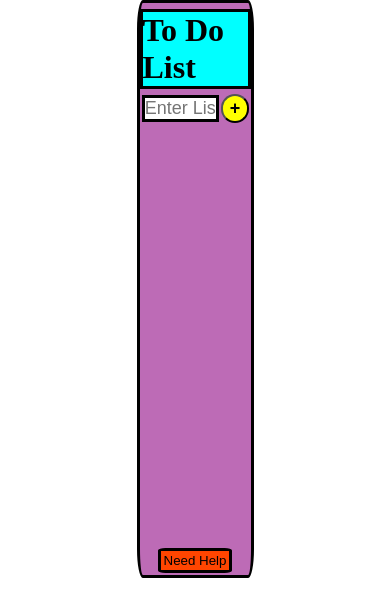
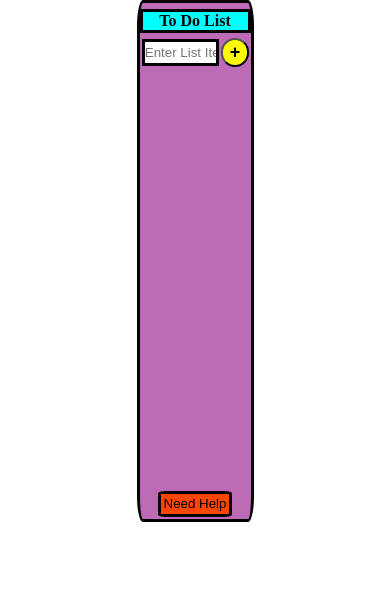
Before and after one commit to juhikumarimodi6/React-todo-list, a React (Create React App) app: page / in a window 390 px wide. Shown: the top 616 px of the page. Built offline with nearby package versions, Linux system fonts and the light colour scheme.

Commit message:
Add files via upload

```diff
--- a/src/App.css
+++ b/src/App.css
@@ -136,3 +136,12 @@ body {
   margin-top: 5%;
   color:white;
 }
+
+@media only screen and (max-width: 600px) {
+  .header {
+    font-size:medium;
+  }
+  .item-input {
+    font-size:smaller;
+  }
+}
--- a/src/App.js
+++ b/src/App.js
@@ -1,9 +1,9 @@
 import React from 'react';
 import './App.css';
 import Header from './components/Header';
-import HelpButton from './components/HelpButton';
 import Instructions from './components/Instructions';
 import ShowList from './components/ShowList';
+import HelpButton from './components/HelpButton';
 
 function App() {
 
```
